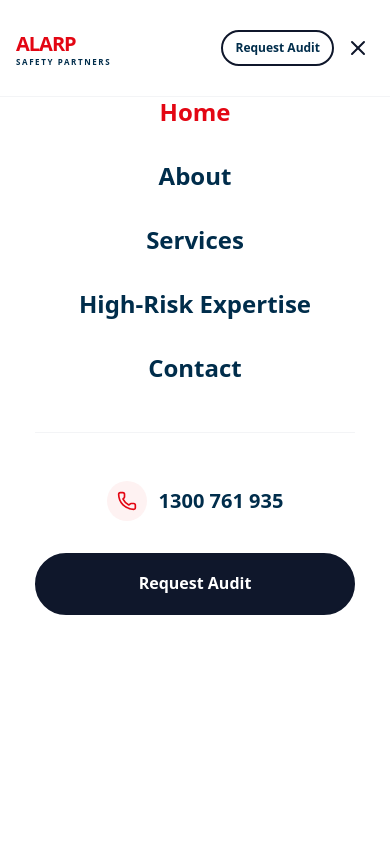
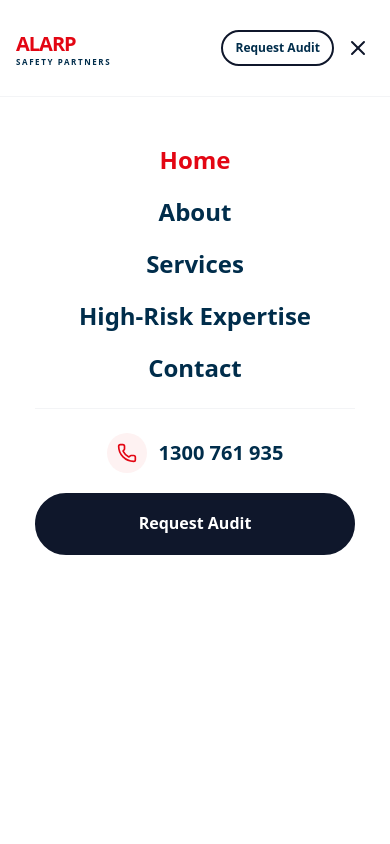
Before and after one commit to Dhaliyanoushad/alarp, a Next.js app: page / in a window 390 px wide. Both pictures are taken after a click on the button "Toggle Menu". Shown: the top 844 px of the page. Built offline with nearby package versions, Linux system fonts and the light colour scheme.

Commit message:
feat: Add a responsive Navbar component with navigation links, logo, contact, and mobile menu.

```diff
--- a/components/Navbar.tsx
+++ b/components/Navbar.tsx
@@ -83,7 +83,7 @@ export default function Navbar() {
           isOpen ? 'opacity-100 pointer-events-auto visible' : 'opacity-0 pointer-events-none invisible'
         }`}
       >
-        <div className="flex flex-col items-center justify-start h-full gap-8 px-8 pt-24 pb-12 overflow-y-auto w-full">
+        <div className="flex flex-col items-center justify-start h-full gap-5 px-8 pt-36 pb-12 overflow-y-auto w-full">
           {navLinks.map((link) => (
             <Link
               key={link.label}
@@ -95,7 +95,7 @@ export default function Navbar() {
             </Link>
           ))}
 
-          <div className="w-full max-w-xs h-[1px] bg-gray-100 my-4" />
+          <div className="w-full max-w-xs h-[1px] bg-gray-100 my-1" />
 
           <Link
             href="tel:1300761935"
```
